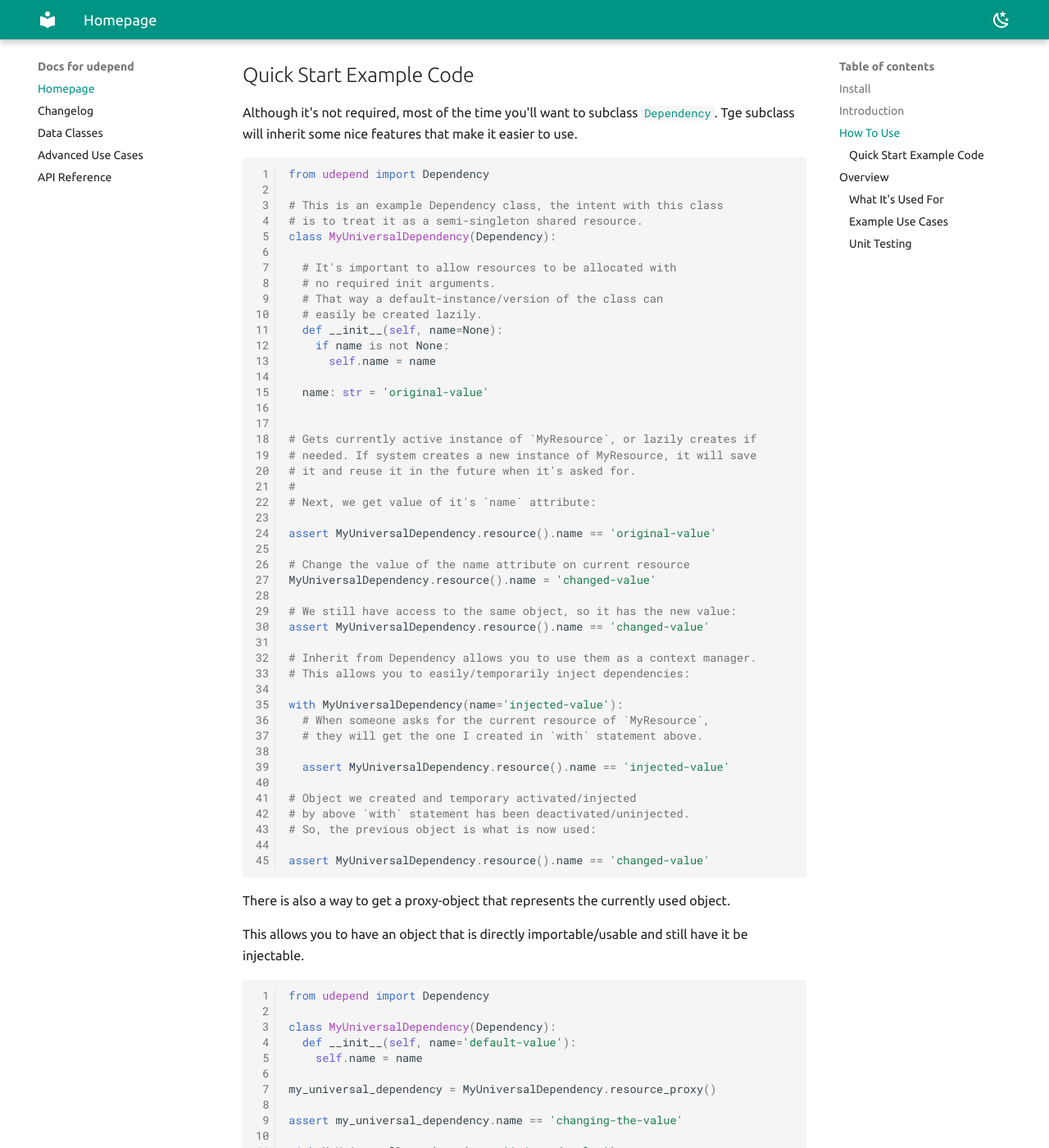
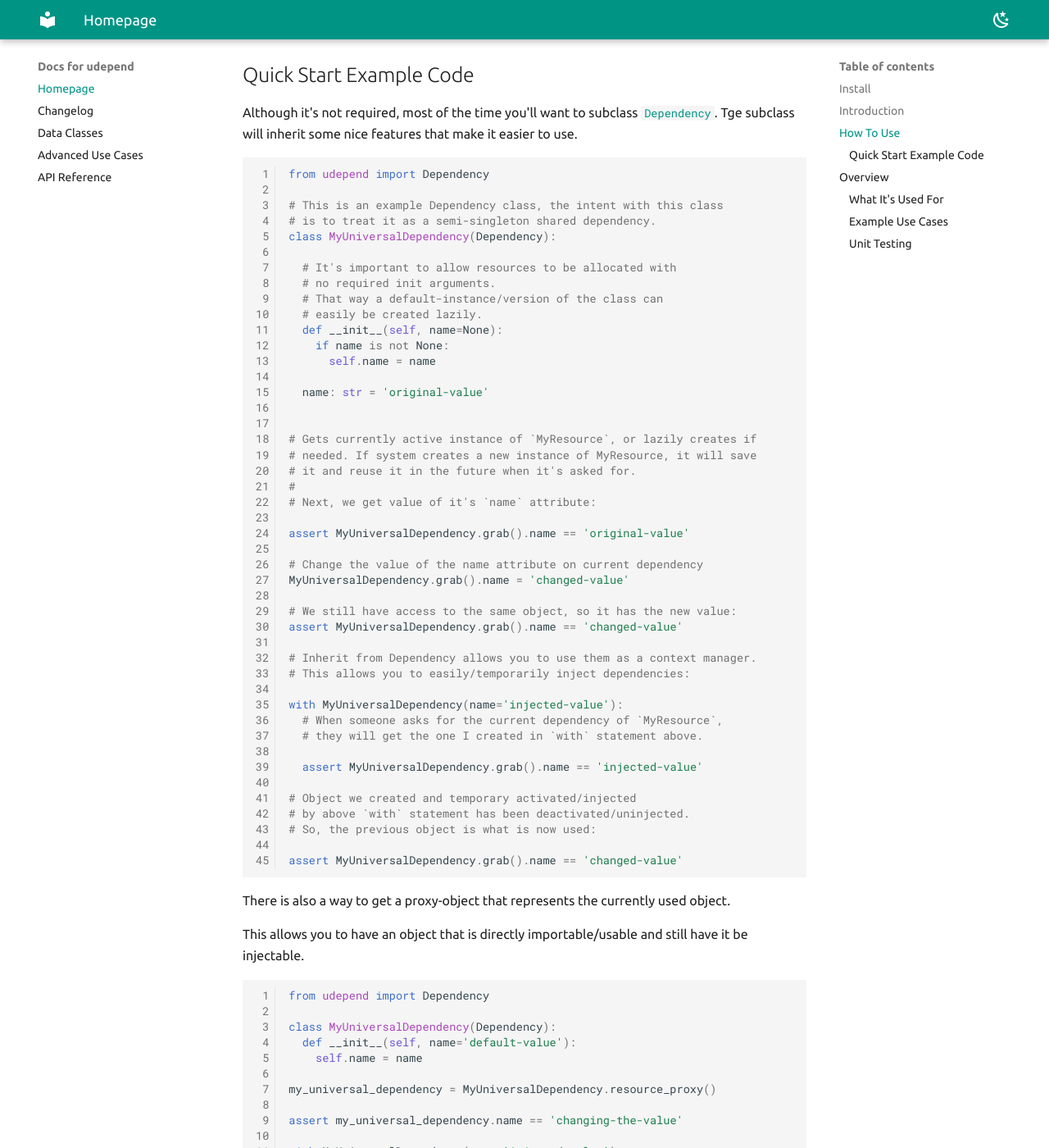
Before and after one commit to xyngular/py-xinject, an MkDocs documentation site: the page built from docs/index.md, in a window 1280 px wide and 1400 px high, scrolled down 790 px. Shown: the whole window at 82% size. Built offline with MkDocs 1.6.1 and Material for MkDocs 9.7.7, drawn with Linux system fonts in a browser that asks for light colours.

Commit message:
feat: renamed `resource()` into `grab()`, a simpler and more obvious name for what it does.

````diff
--- a/docs/index.md
+++ b/docs/index.md
@@ -41,7 +41,7 @@ Tge subclass will inherit some nice features that make it easier to use.
 from udepend import Dependency
 
 # This is an example Dependency class, the intent with this class
-# is to treat it as a semi-singleton shared resource.
+# is to treat it as a semi-singleton shared dependency.
 class MyUniversalDependency(Dependency):
 
   # It's important to allow resources to be allocated with
@@ -61,28 +61,28 @@ class MyUniversalDependency(Dependency):
 #
 # Next, we get value of it's `name` attribute:
 
-assert MyUniversalDependency.resource().name == 'original-value'
+assert MyUniversalDependency.grab().name == 'original-value'
 
-# Change the value of the name attribute on current resource
-MyUniversalDependency.resource().name = 'changed-value'
+# Change the value of the name attribute on current dependency
+MyUniversalDependency.grab().name = 'changed-value'
 
 # We still have access to the same object, so it has the new value:
-assert MyUniversalDependency.resource().name == 'changed-value'
+assert MyUniversalDependency.grab().name == 'changed-value'
 
 # Inherit from Dependency allows you to use them as a context manager.
 # This allows you to easily/temporarily inject dependencies:
 
 with MyUniversalDependency(name='injected-value'):
-  # When someone asks for the current resource of `MyResource`,
+  # When someone asks for the current dependency of `MyResource`,
   # they will get the one I created in `with` statement above.
 
-  assert MyUniversalDependency.resource().name == 'injected-value'
+  assert MyUniversalDependency.grab().name == 'injected-value'
 
 # Object we created and temporary activated/injected
 # by above `with` statement has been deactivated/uninjected.
 # So, the previous object is what is now used:
 
-assert MyUniversalDependency.resource().name == 'changed-value'
+assert MyUniversalDependency.grab().name == 'changed-value'
 ```
 
 There is also a way to get a proxy-object that represents the
--- a/pyproject.toml
+++ b/pyproject.toml
@@ -28,7 +28,7 @@ requires = ["poetry-core>=1.0.0"]
 build-backend = "poetry.core.masonry.api"
 
 [tool.poetry.plugins]
-# Pytest plugin to support automatic clearing of all current resource between each test.
+# Pytest plugin to support automatic clearing of all current dependency resources between each test.
 pytest11 = {glazy_pytest_plugin = "glazy.pytest_plugin"}
 
 [tool.black]
````
Also changed, not shown: README.md (+14 -14 lines), docs/advanced.md (+2 -2 lines), docs/dataclasses.md (+8 -9 lines), 6 other files.
